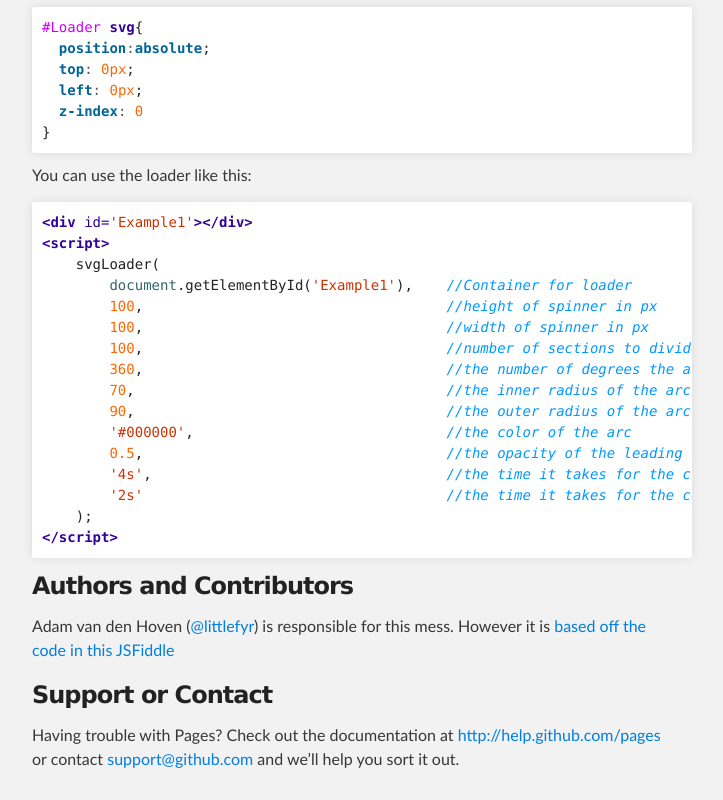
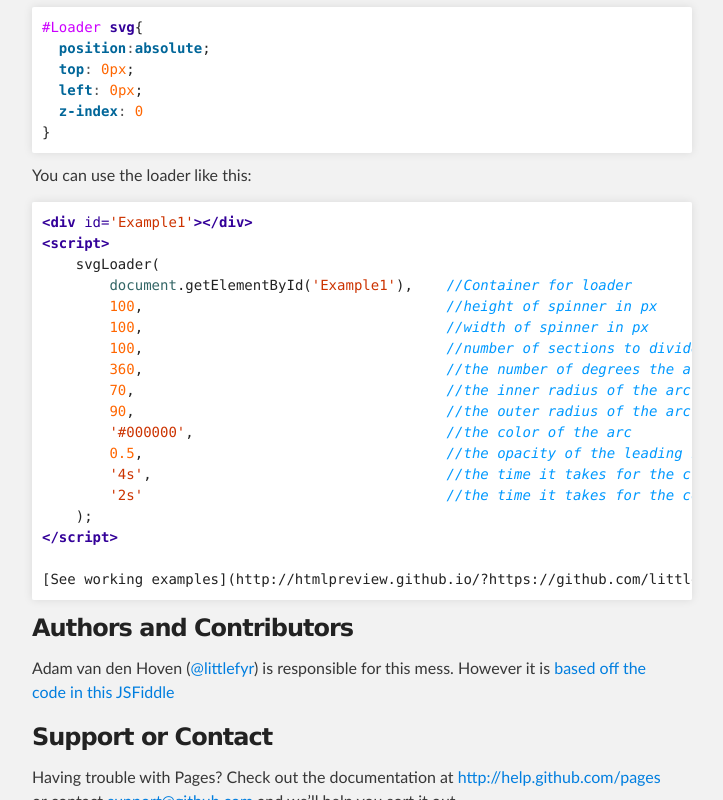
Before and after one commit to littlefyr/svgLoader.js, a plain HTML site: page index.html in a window 1280 px wide. Shown: the part 677-1477 px from the top of the page, without its empty margins (288-1011 px from the left). Drawn offline with Linux system fonts and the light colour scheme.

```diff
--- a/index.html
+++ b/index.html
@@ -63,6 +63,8 @@
         <span class="s1">'2s'</span>                                    <span class="c1">//the time it takes for the counterclock-wise arc to complete a circle</span>
     <span class="p">);</span>
 <span class="nt">&lt;/script&gt;</span>
+
+[See working examples](http://htmlpreview.github.io/?https://github.com/littlefyr/svgLoader.js/blob/master/exmaples/examples.html)
 </pre></div>
 
 <h3>Authors and Contributors</h3>
```
Also changed, not shown: params.json (+1 -1 lines).
